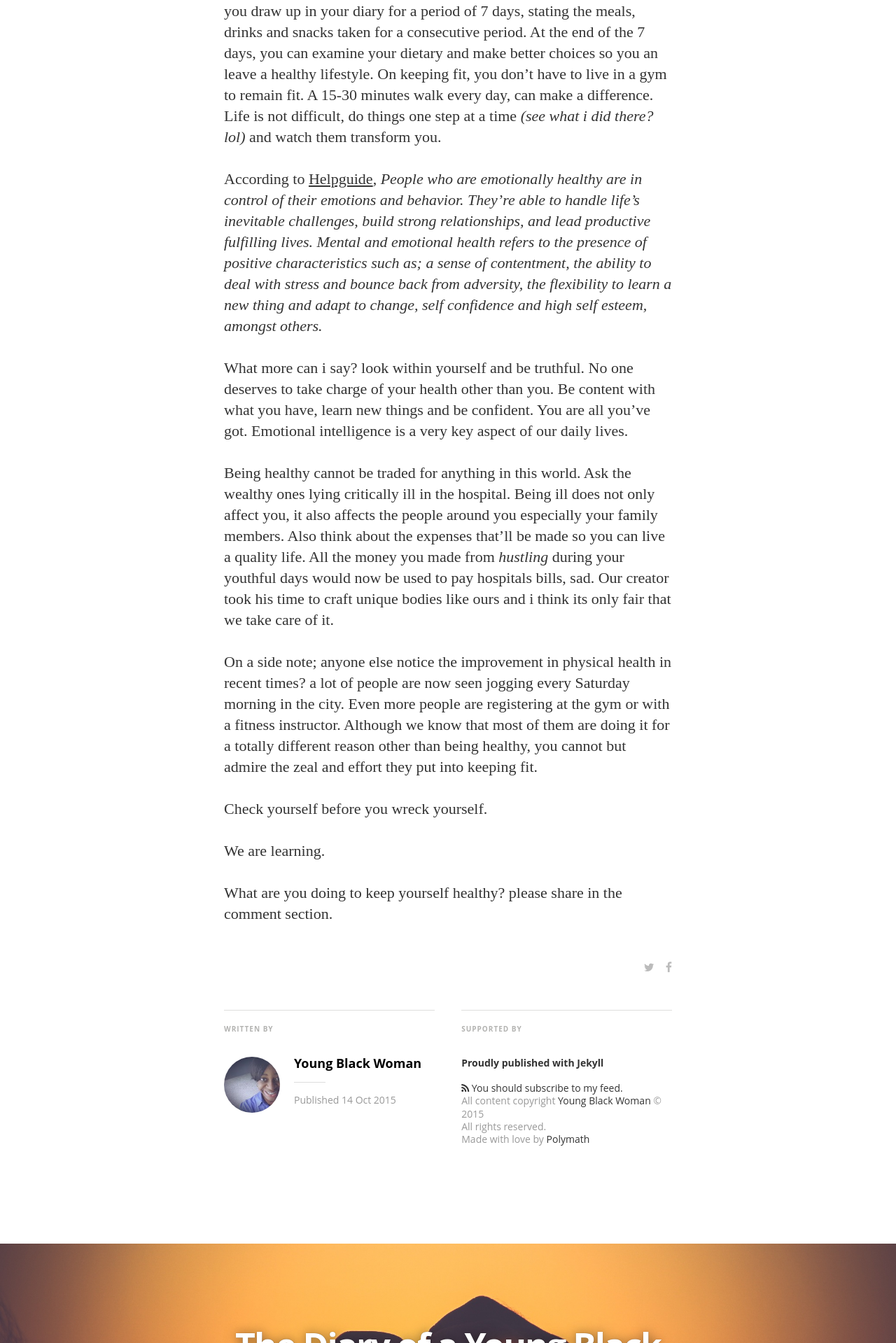
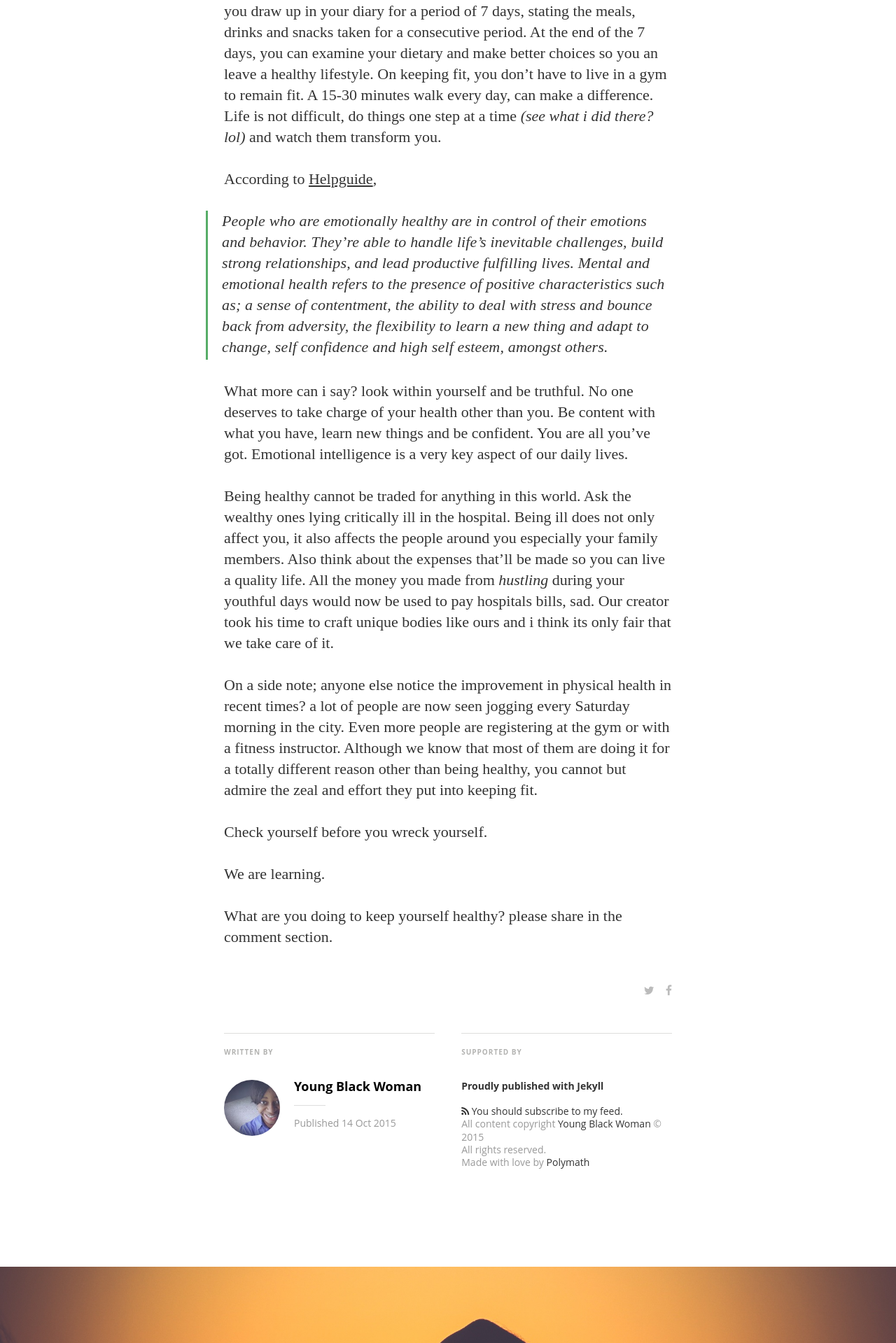
Before and after one commit to Youngblackwoman/youngblackwoman.github.io, a Jekyll site: the page built from _posts/2015-10-15-h-is-for-health.md, in a window 1280 px wide. Shown: the part 2529-4448 px from the top of the page at 70% size. Built offline with Jekyll 4.4.1, drawn with Linux system fonts in a browser that asks for light colours; nearby versions of some CDN libraries; some web fonts are replaced; comment, search, counter and statistics services are not loaded.

Commit message:
still cheating google

```diff
--- a/_posts/2015-10-15-h-is-for-health.md
+++ b/_posts/2015-10-15-h-is-for-health.md
@@ -20,7 +20,9 @@ Physical health relates to the body of a person. How we take care of our body wi
 
 I see a lot of young people like me eat all sorts with no apologies to anyone. If only we'll take time out to examine our lifestyle and the dangers it poses for us. Truth is that we know the dangers of these things but we choose to ignore and *hope* that we do not fall into such situations. Truth is, there is only so much that *hope* can do. Don't just sit down waiting for a disease to wear a cloak over your life, get up and become active. Take a closer look at your diet and lifestyle and make the necessary changes. Thankfully, you are reading this post in an Internet friendly era. Google (man's best friend), would be more than willing to help you if you desire change. If you can't decide if your diet is good or bad, a dietary chart can help. A *Dietary chart* is a timetable of some sort you draw up in your diary for a period of 7 days, stating the meals, drinks and snacks taken for a consecutive period. At the end of the 7 days, you can examine your dietary and make better choices so you an leave a healthy lifestyle. On keeping fit, you don't have to live in a gym to remain fit. A 15-30 minutes walk every day, can make a difference. Life is not difficult, do things one step at a time *(see what i did there? lol)* and watch them transform you.
 
-According to [Helpguide](http://helpguide.org), *People who are emotionally healthy are in control of their emotions and behavior. They're able to handle life's inevitable challenges, build strong relationships, and lead productive fulfilling lives. Mental and emotional health refers to the presence of positive characteristics such as; a sense of contentment, the ability to deal with stress and bounce back from adversity, the flexibility to learn a new thing and adapt to change, self confidence and high self esteem, amongst others.*
+According to [Helpguide](http://helpguide.org),
+
+>People who are emotionally healthy are in control of their emotions and behavior. They're able to handle life's inevitable challenges, build strong relationships, and lead productive fulfilling lives. Mental and emotional health refers to the presence of positive characteristics such as; a sense of contentment, the ability to deal with stress and bounce back from adversity, the flexibility to learn a new thing and adapt to change, self confidence and high self esteem, amongst others.
 
 What more can i say? look within yourself and be truthful. No one deserves to take charge of your health other than you. Be content with what you have, learn new things and be confident. You are all you've got. Emotional intelligence is a very key aspect of our daily lives.
 
```
